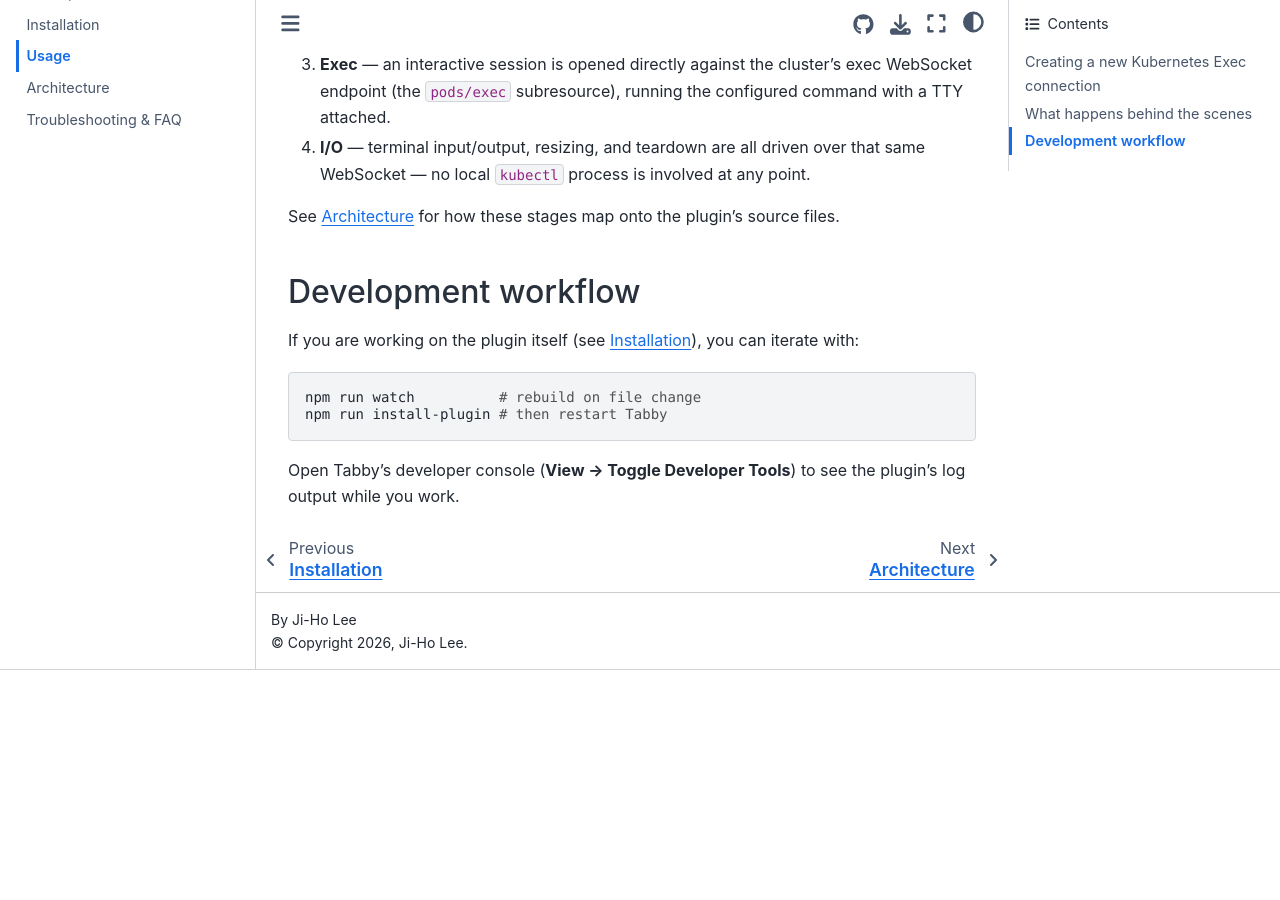
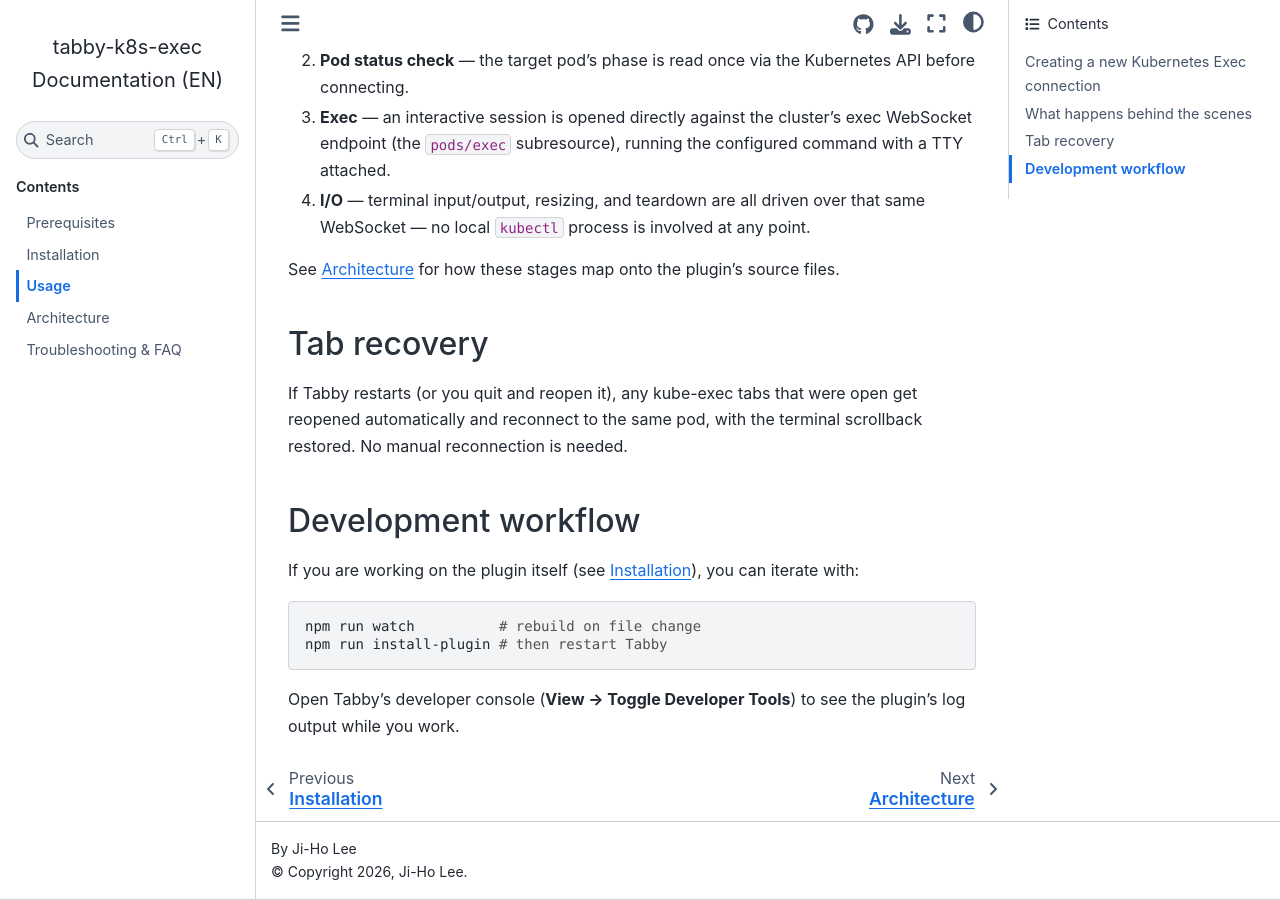
Before and after one commit to search5/tabby-k8s-exec, a Sphinx documentation site: the page built from docs/usage.rst, in a window 1280 px wide and 900 px high, scrolled down 1581 px. Built offline with Sphinx 7.4.7 and the Sphinx Book theme 1.1.4, drawn with Linux system fonts in a browser that asks for light colours; before the commit the page ends 2251 px from its top, so only the background shows below that; some of the changed text lies outside the part shown.

Commit message:
Update docs for shell-quote parsing and tab recovery
README's "Command field splits on whitespace only" limitation is gone
now that it uses shell-quote; documents tab recovery as a feature
instead of leaving it undocumented. Same additions in usage.rst, with
the Korean translation kept in sync.

Co-Authored-By: Claude Sonnet 5 <noreply@anthropic.com>

```diff
--- a/docs/usage.rst
+++ b/docs/usage.rst
@@ -70,6 +72,13 @@ What happens behind the scenes
 See :doc:`architecture` for how these stages map onto the plugin's source
 files.
 
+Tab recovery
+----------------
+
+If Tabby restarts (or you quit and reopen it), any kube-exec tabs that were
+open get reopened automatically and reconnect to the same pod, with the
+terminal scrollback restored. No manual reconnection is needed.
+
 Development workflow
 ------------------------
 
```
Also changed, not shown: other parts of docs/usage.rst (+3 -1 lines), README.md (+1 -1 lines), 1 other file.
